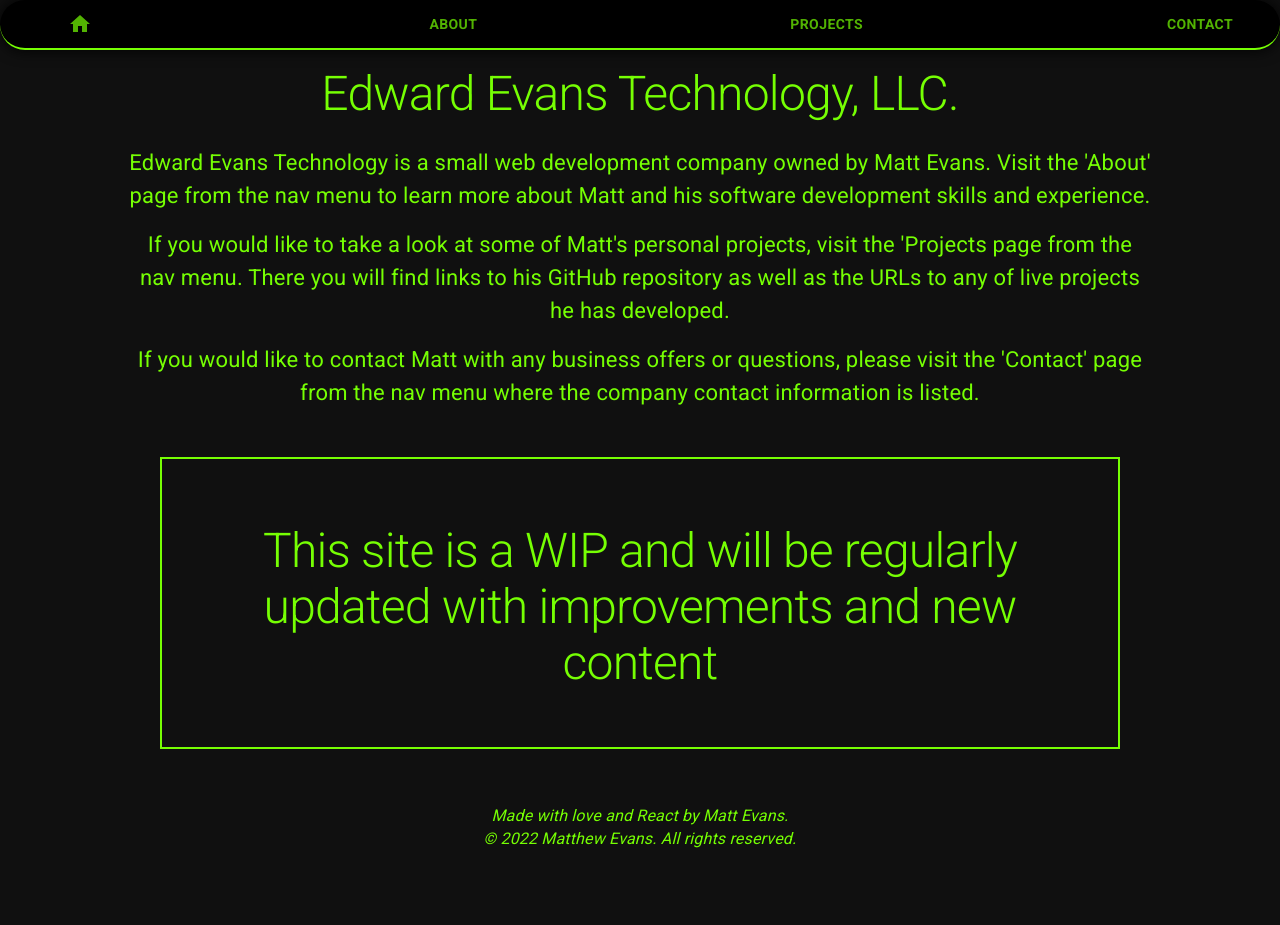
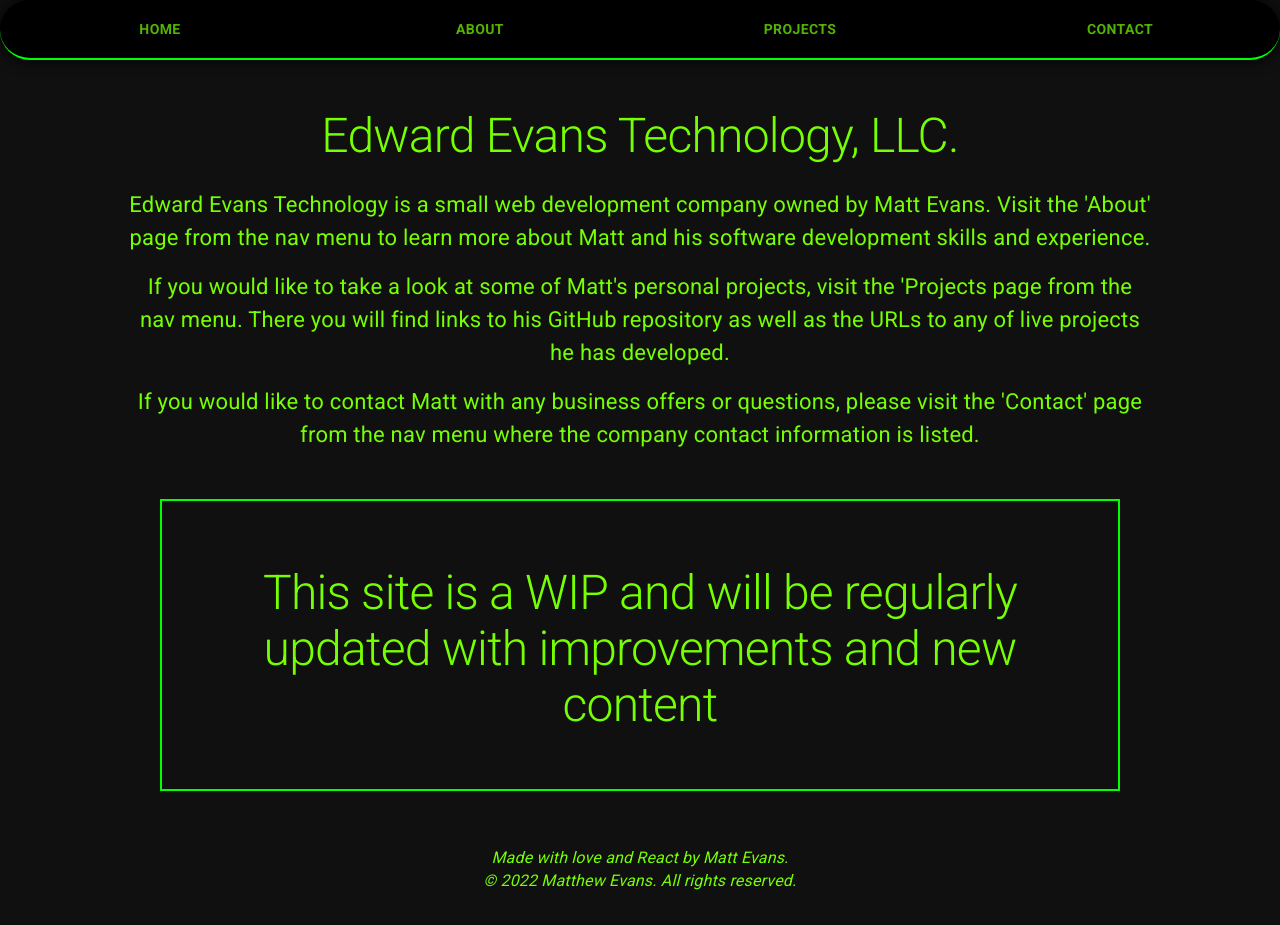
Before and after one commit to mattevans98/edward-evans-site, a React (Create React App) app: page /home in a window 1280 px wide. Before the commit the page ends 883 px from the top, so only its background shows below. Built offline with nearby package versions, Linux system fonts and the light colour scheme.

Commit message:
Increased navbar height and made navbar items consistent

```diff
--- a/src/components/common/menus/DesktopMenu.tsx
+++ b/src/components/common/menus/DesktopMenu.tsx
@@ -4,7 +4,6 @@
 import { useNavStyles } from '../../../styles/components/common/NavMenu.style';
 import { useNavButtonOverrides, useTabsOverrides } from '../../../styles/utils/MuiOverrides';
 import { NavMenuProps } from '../utils/NavMenu.model';
-import HomeIcon from '@material-ui/icons/Home';
 
 const DesktopMenu = (props: NavMenuProps): React.ReactElement => {
     const { currentTab, handleTabChange } = props;
@@ -16,7 +15,7 @@
     return (
         <Tabs value={ false } onChange={ handleTabChange }>
             <Link to="/home" className={ classes.navMenuLink }>
-                <Tab icon={ <HomeIcon/> }/>
+                <Tab label="Home"/>
             </Link>
             <Link to="/placeholder" className={ classes.navMenuLink }>
                 <Tab label="About"/>
--- a/src/styles/colors.ts
+++ b/src/styles/colors.ts
@@ -12,7 +12,7 @@
         secondary: '#fff'
     },
     accents: {
-        primary: `${ lightGreen["A400"] }`,
+        primary: `#00ff00`,
         secondary: '#fff'
     }
 }
--- a/src/styles/components/common/NavMenu.style.ts
+++ b/src/styles/components/common/NavMenu.style.ts
@@ -8,7 +8,9 @@
     },
     navAppBar: {
         width: '100vw',
-        marginBottom: '0',
+        height: '7.5vh',
+        justifyContent: 'center',
+        marginBottom: '2rem',
         background: colors.background.secondary,
         boxShadow: '0px 0px 1em 0.125em rgba(0, 0, 0, 0.8)',
         color: colors.text.primary,
--- a/src/styles/utils/MuiOverrides.ts
+++ b/src/styles/utils/MuiOverrides.ts
@@ -16,7 +16,7 @@
 export const useTabsOverrides = makeStyles(
     {
         flexContainer: {
-            justifyContent: 'space-between'
+            justifyContent: 'space-around'
         }
     },
     { name: 'MuiTabs' }
@@ -25,7 +25,7 @@
 export const useNavButtonOverrides = makeStyles(
     {
         root: {
-            fontWeight: 700
+            fontWeight: 900
         }
     },
     { name: 'MuiButtonBase' }
```
